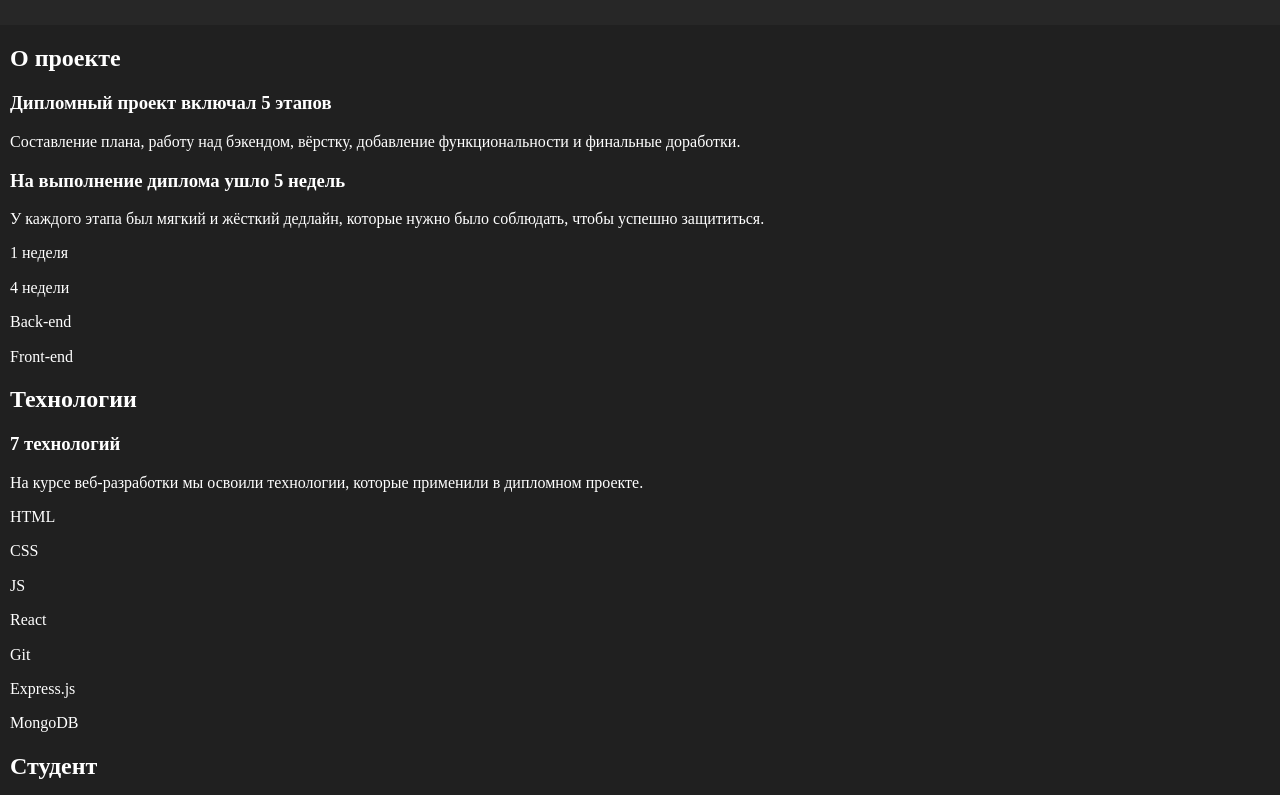
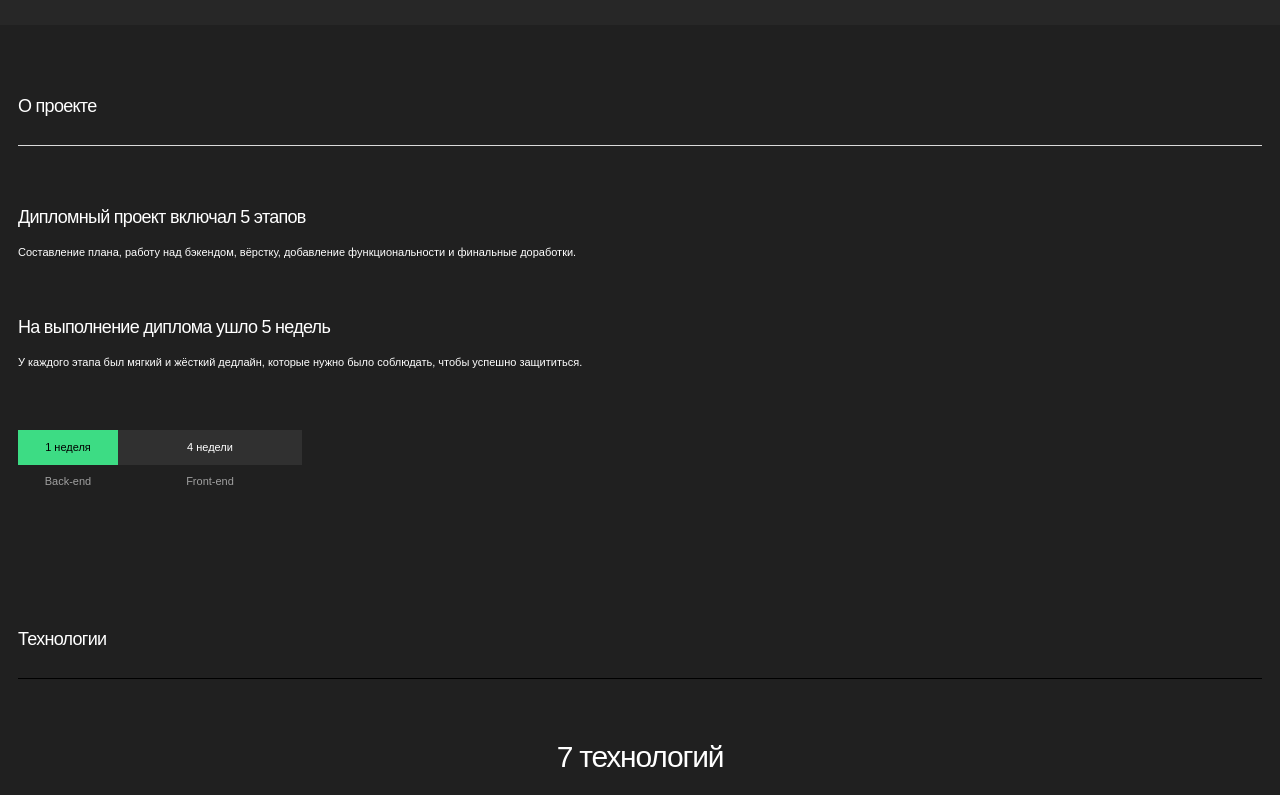
Before and after one commit to Eshenok/movies-explorer-frontend, a React (Create React App) app: page / in a window 1280 px wide. Shown: the part 685-1480 px from the top of the page. Built offline with nearby package versions, Linux system fonts and the light colour scheme.

Commit message:
make tech

```diff
--- a/public/index.html
+++ b/public/index.html
@@ -3,7 +3,6 @@
   <head>
     <meta charset="utf-8" />
     <link rel="icon" href="favicon.png" />
-    <link rel="manifest" href="%PUBLIC_URL%/manifest.json" />
     <meta name="viewport" content="width=device-width, initial-scale=1" />
     <meta name="theme-color" content="#000000" />
     <meta
--- a/src/App.css
+++ b/src/App.css
@@ -35,13 +35,19 @@
   font-weight: 500;
   font-size: .625rem;
   line-height: 1rem;
+  transition: opacity linear 0.1s;
+}
+
+.header__link:hover {
+  opacity: .8;
+  cursor: pointer;
 }
 
 .button {
   outline: none;
   border: none;
   background: transparent;
-
+  cursor: pointer;
 }
 
 .button_theme_green {
@@ -56,8 +62,8 @@
   /*Шрифт*/
   font-style: normal;
   font-weight: 500;
-  font-size: .625em;
-  line-height: 1em;
+  font-size: .625rem;
+  line-height: 1rem;
   /*Анимация*/
   transition: box-shadow linear 0.1s, filter linear 0.1s;
 }
@@ -65,11 +71,21 @@
 .button_place_header:active {
   /*Анимация*/
   filter: hue-rotate(30deg);
-  box-shadow: inset 0px 0px 2px var(--color-black);
+  box-shadow: inset 0 0 2px var(--color-black);
+}
+
+.main {
+  /*Отклбчение схлопывания margin*/
+  display: flex;
+  flex-direction: column;
 }
 
 .section {
-  padding: 0 10px;
+  padding: 0 .625rem;
+}
+
+.section_margin {
+  margin: 4.375rem 0;
 }
 
 .hero {
@@ -116,4 +132,147 @@
   font-weight: 500;
   font-size: .6875rem;
   line-height: 1rem;
+  transition: opacity linear 0.1s;
 }
+
+.navTab__link:hover {
+  opacity: .8;
+}
+
+.section__title {
+  margin: 0;
+  /*Шрифт*/
+  font-family: 'Intel', Arial, sans-serif;
+  font-style: normal;
+  font-weight: 400;
+  font-size: 1.125rem;
+  line-height: 1.375rem;
+  letter-spacing: -0.04em;
+}
+
+.section__title_border_white {
+  border-bottom: 1px solid var(--color-matewhite);
+  padding-bottom: 1.75rem;
+}
+
+.section__title_border_black {
+  border-bottom: 1px solid var(--color-black);
+  padding-bottom: 1.75rem;
+}
+
+.section__text {
+  margin: 0;
+  /*Шрифт*/
+  font-family: 'Intel', Arial, sans-serif;
+  font-style: normal;
+  font-weight: 400;
+  font-size: .6875rem;
+  line-height: 1rem;
+}
+
+.promo {
+  padding-left: 18px;
+  padding-right: 18px;
+}
+
+.promo__brief {
+  margin: 60px 0;
+}
+
+.promo__subtitle:not(:first-child) {
+  margin-top: 3.5rem;
+}
+
+.promo__subtitle {
+  margin-bottom: 1rem;
+}
+
+.promo__time {
+  display: grid;
+  grid-template-columns: 100px 184px;
+  justify-items: center;
+  align-items: center;
+  row-gap: 10px;
+}
+
+.promo__block {
+  margin: 0;
+  padding: 11px 0;
+  width: 100%;
+  text-align: center;
+  /*Шрифт*/
+  font-family: 'Intel', Arial, sans-serif;
+  font-style: normal;
+  font-weight: 400;
+  font-size: 11px;
+  line-height: 13px;
+}
+
+.promo__block_theme_green {
+  background-color: var(--color-green);
+  color: var(--color-black);
+}
+
+.promo__block_theme_grey {
+  background-color: var(--color-lightgrey);
+}
+
+.promo__block-caption {
+  margin: 0;
+  /*Шрифт*/
+  font-family: 'Intel', Arial, sans-serif;
+  font-style: normal;
+  font-weight: 400;
+  font-size: 11px;
+  line-height: 13px;
+  color: var(--color-fontgrey);
+}
+
+.tech {
+  padding-left: 18px;
+  padding-right: 18px;
+}
+
+.tech__subtitle {
+  margin-top: 60px;
+  margin-bottom: 24px;
+  /*Шрифт*/
+  font-family: 'Intel', Arial, sans-serif;
+  font-style: normal;
+  font-weight: 400;
+  font-size: 30px;
+  line-height: 36px;
+  text-align: center;
+  letter-spacing: -0.04em;
+}
+
+.tech__text {
+  text-align: center;
+}
+
+.tech__tile {
+  margin-top: 50px;
+  padding-right: 42px;
+  padding-left: 42px;
+  display: grid;
+  grid-template-columns: repeat(auto-fit, 84px);
+  gap: 10px;
+  align-items: center;
+  justify-content: center;
+}
+
+.tech__tile_item {
+  margin: 0;
+  padding: 21px 0;
+  background-color: var(--color-lightgrey);
+  width: 100%;
+  border-radius: 10px;
+  /*Шрифт*/
+  font-family: 'Intel', Arial, sans-serif;
+  font-style: normal;
+  font-weight: 400;
+  font-size: 12px;
+  line-height: 15px;
+  text-align: center;
+  letter-spacing: -0.04em;
+}
--- a/src/App.js
+++ b/src/App.js
@@ -31,24 +31,26 @@ function App() {
           </ul>
         </section>
 
-        <section className="section promo">
-          <h2 className="section__title">О проекте</h2>
-          <h3 className="section__title">Дипломный проект включал 5 этапов</h3>
-          <p className="section__text">Составление плана, работу над бэкендом, вёрстку, добавление функциональности и финальные доработки.</p>
-          <h3 className="section__title">На выполнение диплома ушло 5 недель</h3>
-          <p className="section__text">У каждого этапа был мягкий и жёсткий дедлайн, которые нужно было соблюдать, чтобы успешно защититься.</p>
+        <section className="section section_margin promo">
+          <h2 className="section__title section__title_border_white">О проекте</h2>
+          <div className="promo__brief">
+            <h3 className="section__title promo__subtitle">Дипломный проект включал 5 этапов</h3>
+            <p className="section__text promo__text">Составление плана, работу над бэкендом, вёрстку, добавление функциональности и финальные доработки.</p>
+            <h3 className="section__title promo__subtitle">На выполнение диплома ушло 5 недель</h3>
+            <p className="section__text promo__text">У каждого этапа был мягкий и жёсткий дедлайн, которые нужно было соблюдать, чтобы успешно защититься.</p>
+          </div>
           <div className="promo__time">
-            <p className="promo__time_block_green">1 неделя</p>
-            <p className="promo__time_block_grey">4 недели</p>
-            <p className="promo__time_text">Back-end</p>
-            <p className="promo__time_text">Front-end</p>
+            <p className="promo__block promo__block_theme_green">1 неделя</p>
+            <p className="promo__block promo__block_theme_grey">4 недели</p>
+            <p className="promo__block-caption">Back-end</p>
+            <p className="promo__block-caption">Front-end</p>
           </div>
         </section>
 
-        <section className="section tech">
-          <h2 className="section__title">Технологии</h2>
+        <section className="section section_margin tech">
+          <h2 className="section__title section__title_border_black">Технологии</h2>
           <h3 className="tech__subtitle">7 технологий</h3>
-          <p className="section__text">На курсе веб-разработки мы освоили технологии, которые применили в дипломном проекте.</p>
+          <p className="section__text tech__text">На курсе веб-разработки мы освоили технологии, которые применили в дипломном проекте.</p>
           <div className="tech__tile">
             <p className="tech__tile_item">HTML</p>
             <p className="tech__tile_item">CSS</p>
@@ -60,8 +62,8 @@ function App() {
           </div>
         </section>
 
-        <section className="section student">
-          <h2 className="section__title">Студент</h2>
+        <section className="section section_margin student">
+          <h2 className="section__title section__title_border_white">Студент</h2>
           <figure className="student__brief">
             <img className="student__image" />
             <figcaption className="student__name">Александр</figcaption>
--- a/src/palette.css
+++ b/src/palette.css
@@ -1,9 +1,12 @@
 :root {
 	--color-white: #fff;
+	--color-matewhite: #dadada;
+	--color-fontgrey: #a0a0a0;
 	--color-green: #3ddc84;
 	--color-darkblue: #073042;
 	--color-lightgrey: #303030;
 	--color-grey: #272727;
 	--color-darkgrey: #202020;
+
 	--color-black: #000;
 }
```
